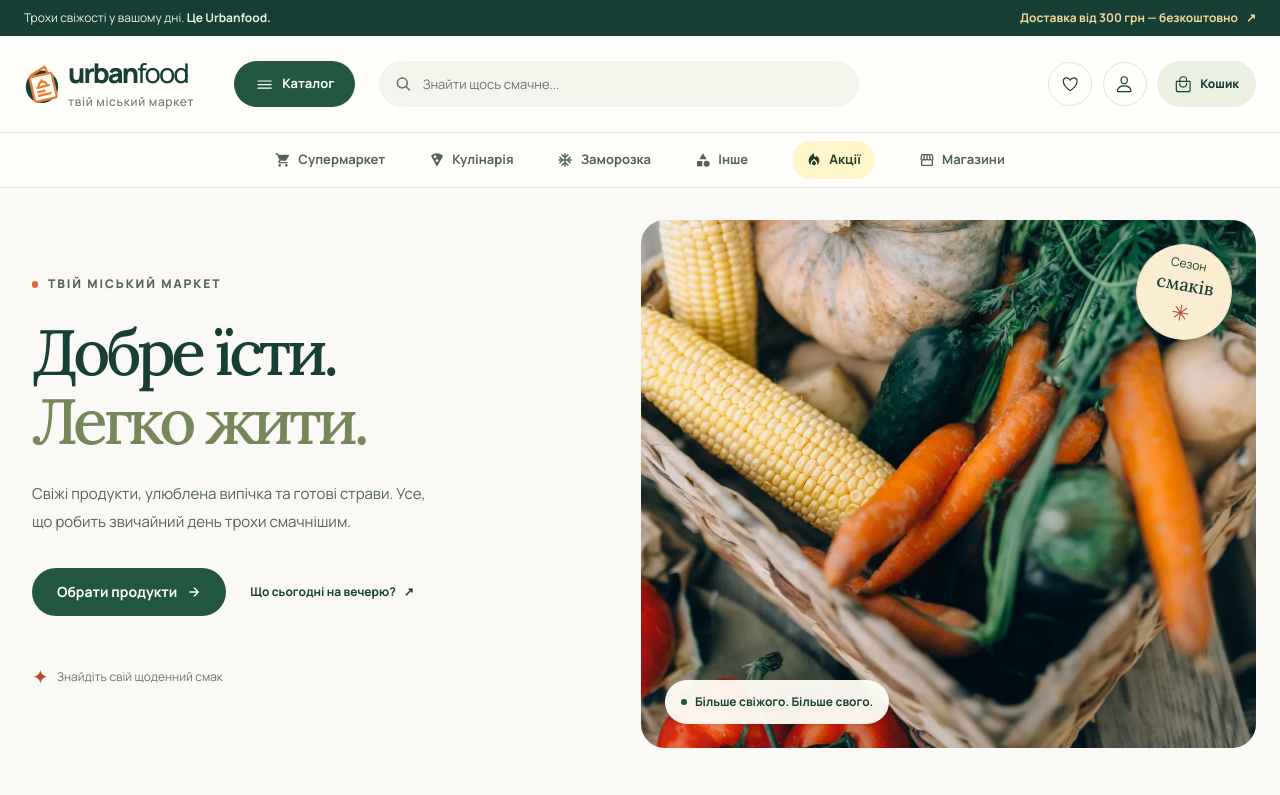
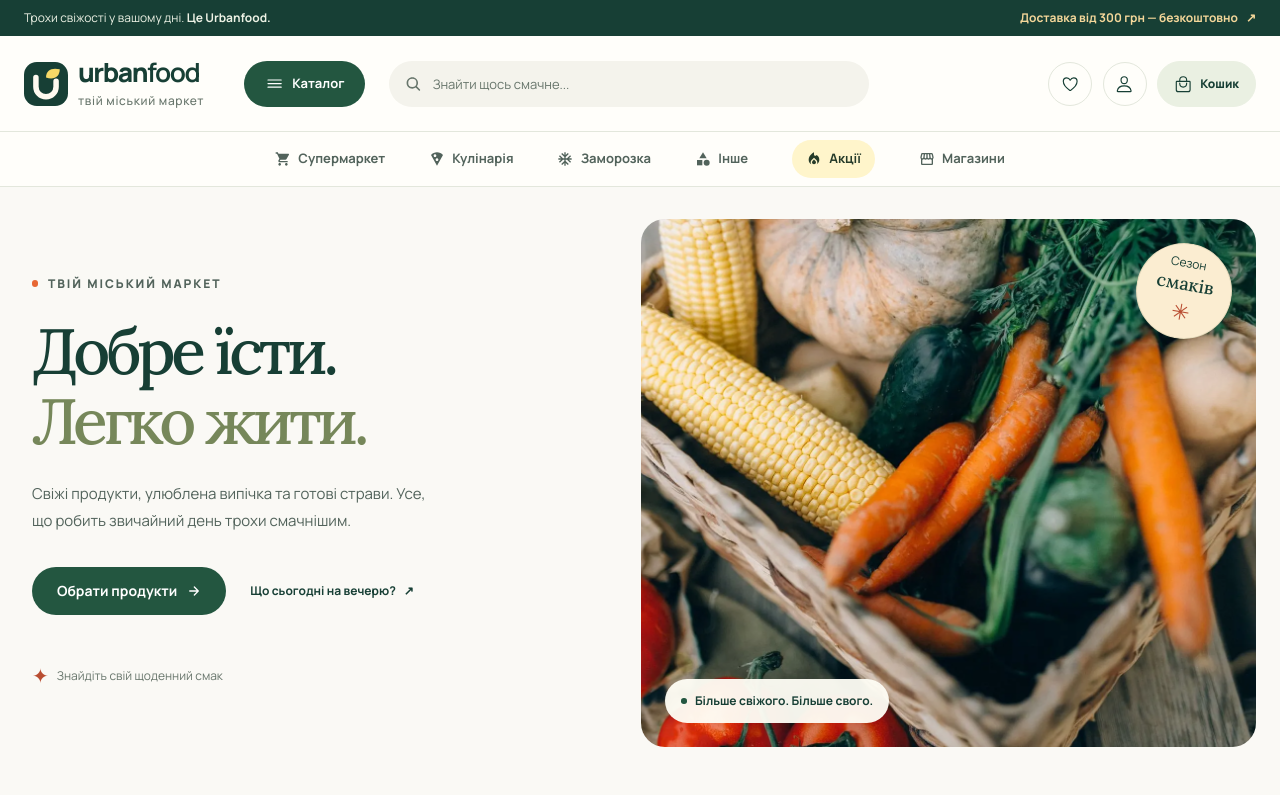
Before and after one commit to YuriyBaranov83/react-shop, a React (Vite) app: page / in a window 1280 px wide. Shown: the top 795 px of the page. Built offline with nearby package versions, Linux system fonts and the light colour scheme.

Commit message:
Introduce original Urbanfood basket-leaf mark and matching favicon

```diff
--- a/index.html
+++ b/index.html
@@ -7,6 +7,11 @@
       type="image/x-icon"
       sizes="16x16 32x32 48x48 64x64 128x128 256x256"
       href="/src/assets/icons/urbanfood.ico"
+    />
+    <link
+      rel="icon"
+      type="image/svg+xml"
+      href="/src/assets/icons/urbanfood-mark.svg"
     />
     <meta name="theme-color" content="#173f35" />
     <meta name="viewport" content="width=device-width, initial-scale=1.0" />
--- a/src/components/ui/Brand/Brand.jsx
+++ b/src/components/ui/Brand/Brand.jsx
@@ -1,22 +1,9 @@
 import clsx from "clsx";
+import brandMark from "@/assets/icons/urbanfood-mark.svg";
 import styles from "./Brand.module.css";
 const Brand = ({ light = false }) => (
   <span className={clsx(styles.brand, light && styles.light)}>
-    <svg viewBox="0 0 40 44" width="36" height="40" aria-hidden="true">
-      <circle cx="20" cy="25" r="18" fill="currentColor" />
-      <g
-        transform="rotate(-13 20 22)"
-        fill="none"
-        stroke="#ed7b37"
-        strokeWidth="2.6"
-        strokeLinejoin="round"
-        strokeLinecap="round"
-      >
-        <path d="M10 10 27 4l2 8" />
-        <rect x="8" y="12" width="25" height="28" rx="2.5" fill="#fffdf4" />
-        <path d="M14 25h13M16 24a4.5 4.5 0 0 1 9 0M20.5 19v-1M14 30h7M14 34h13" />
-      </g>
-    </svg>
+    <img src={brandMark} width="44" height="44" alt="" aria-hidden="true" />
     <span className={styles.wordmark}>
       urban<span>food</span>
       <small>твій міський маркет</small>
--- a/src/components/ui/Brand/Brand.module.css
+++ b/src/components/ui/Brand/Brand.module.css
@@ -1,22 +1,24 @@
 .brand {
   display: inline-flex;
-  gap: 0.5rem;
+  gap: 0.625rem;
   align-items: center;
   color: var(--third-color);
   flex-shrink: 0;
 }
-.brand svg {
+.brand > img {
   flex-shrink: 0;
+  width: 2.75rem;
+  height: 2.75rem;
 }
 .wordmark {
   font-family: var(--font-base);
-  font-size: 1.7rem;
+  font-size: 1.65rem;
   font-weight: 800;
   line-height: 1.1;
-  letter-spacing: -0.07em;
+  letter-spacing: -0.055em;
 }
 .wordmark > span {
-  font-weight: 500;
+  font-weight: 650;
 }
 .wordmark small {
   display: block;
@@ -37,9 +39,9 @@
   .wordmark {
     font-size: 22px;
   }
-  .brand svg {
+  .brand > img {
     width: 32px;
-    height: 36px;
+    height: 32px;
   }
   .wordmark small {
     display: none;
@@ -58,8 +60,8 @@
   .wordmark {
     font-size: 20px;
   }
-  .brand svg {
+  .brand > img {
     width: 28px;
-    height: 32px;
+    height: 28px;
   }
 }
```
Also changed, not shown: src/assets/icons/urbanfood-mark.svg (added), 1 other file (tests, documents, lock files or other folders).
